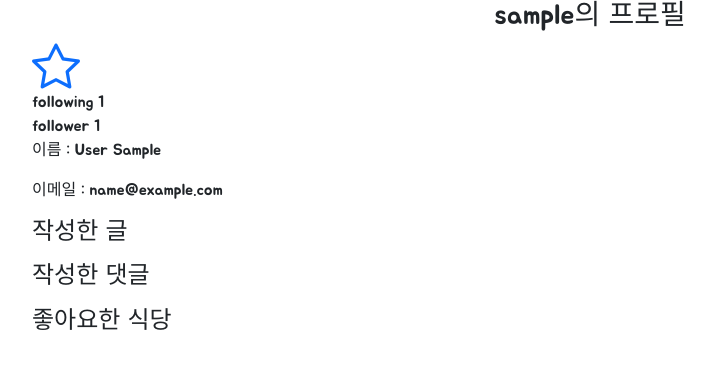
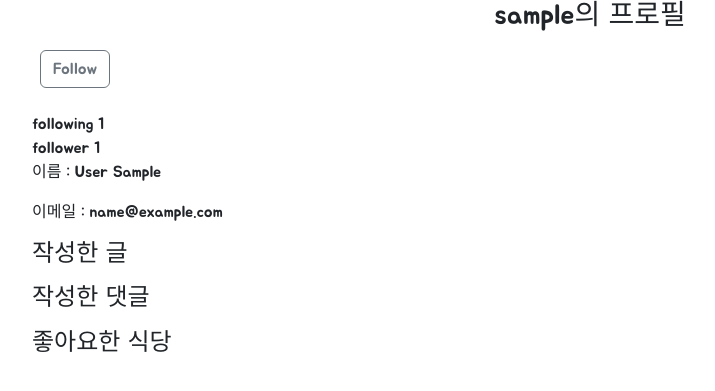
Before and after one commit to woocheolll/Dr.JJ, a Django app: page /accounts/1/ in a window 1280 px wide. Shown: the part 56-447 px from the top of the page, without its empty margins (50-765 px from the left). Run offline with Django 3.2, Linux system fonts and the light colour scheme; tables that the repository leaves empty hold one stand-in row (values such as "Sample post"); some libraries are stand-ins or nearby versions.

Commit message:
add follow js

```diff
--- /dev/null
+++ b/accounts/static/js/accounts/detail.js
@@ -0,0 +1,26 @@
+const followForm = document.querySelector('.follow-form')
+const csrftoken = document.querySelector('[name=csrfmiddlewaretoken]').value;
+
+followForm.addEventListener('submit', function (event) {
+  event.preventDefault()
+  axios({
+    method: 'post',
+    url: `/accounts/${followForm.dataset.userPk}/follow/`,
+    headers: { 'X-CSRFToken': csrftoken },
+  }).then((response) => {
+    // 팔로우 버튼 토글
+    const followBtn = document.querySelector('.follow-btn')
+    if (response.data.is_followed === false) {
+      followBtn.value = 'Follow'
+    } else {
+      followBtn.value = 'Unfollow'
+    }
+
+    // 팔로잉/팔로워 수 변경
+    const followingCnt = document.querySelector('.following-cnt')
+    const followerCnt = document.querySelector('.follower-cnt')
+
+    followingCnt.innerText = response.data.following_cnt
+    followerCnt.innerText = response.data.follower_cnt
+  })
+})
--- a/accounts/templates/accounts/detail.html
+++ b/accounts/templates/accounts/detail.html
@@ -1,6 +1,6 @@
 {% extends 'base.html' %}
 {% load django_bootstrap5 %}
-
+{% load static %}
 {% block content %}
   <div class="container">
     <section>
@@ -8,27 +8,27 @@
       <h3 class="text-center">{{ user }}의 프로필</h3>
       <div class="row">
         <!-- 프로필 사진 / 팔로우-->
-        <div class="col-3">
-          <div class="d-flex flex-column">
-            {% if article.image %}
-             <img src="{{ user.image.url }}" alt="{{ user.image }}" width="400" height="300">
+          <div class="m-2">
+            {% if request.user != user %}
+              <div>
+                <form class='follow-form' data-user-pk='{{ user.pk }}'>
+                  {% csrf_token %}
+                  {% if request.user in user.followers.all %}
+                    <input type="submit" class="btn btn-outline-secondary follow-btn" value='Unfollow'>
+                  {% else %}
+                    <input type="submit" class="btn btn-outline-secondary follow-btn" value='Follow'>
                   {% endif %}
-            {% if request.user != user %}
-              <a class="display-5" href="{% url 'accounts:follow' user.pk %}">
-                {% if request.user in user.followers.all %}
-                  <i class="bi bi-star-fill"></i>
-                {% else %}
-                  <i class="bi bi-star"></i>
+                </form>
+              </div>
             {% endif %}
-              </a>
-            {% endif %}
+          </div>
             <span class="m-0">
               following
-                {{ user.followings.count }}
+              <span class='following-cnt'>{{ user.followings.all|length }}</span>
             </span>
             <span>
               follower
-                {{ user.followers.count }}
+              <span class='follower-cnt'>{{ user.followers.all|length }}</span>
             </span>
           </div>
           <!-- 프로필 정보 -->
@@ -52,3 +52,8 @@
           <p></p>
         </div>
   {% endblock %}
+
+  {% block js %}
+  <script src="https://cdn.jsdelivr.net/npm/axios/dist/axios.min.js"></script>
+  <script src="{% static 'js/accounts/detail.js' %}"></script>
+{% endblock js %}
--- a/accounts/views.py
+++ b/accounts/views.py
@@ -102,12 +102,12 @@
 
 
 @login_required
-def follow(request, pk):
+def follow(request, user_pk):
     if request.user.is_authenticated:
-        person = get_object_or_404(get_user_model(), pk=pk)
+        person = get_object_or_404(get_user_model(), pk=user_pk)
         if request.user == person:
             messages.warning(request, "스스로 팔로우를 할 수 없습니다.")
-            return redirect("accounts:detail", pk)
+            return redirect("accounts:detail", user_pk)
             # if request.user.followings.filter(pk=user_pk).exists():
         if person.followers.filter(pk=request.user.pk).exists():
             person.followers.remove(request.user)
--- a/articles/templates/articles/detail.html
+++ b/articles/templates/articles/detail.html
@@ -3,7 +3,7 @@
 {% load static %}
 {% block content %}
 
-<div class='text-center'>
+<div class='text-center m-3'>
     <h1 class="mb-4">DETAIL페이지</h1>
 
     <p>리뷰 제목 : {{ review.title }}</p>
@@ -20,7 +20,7 @@
       {% endif %}
 
     <p>생성일 : {{ review.created_at }}</p>
-    <p>작성자 : {{ review.user }}</p>
+    <p>작성자 : <a class="text-decoration-none"  href={% url 'accounts:detail' review.user.pk %}>{{review.user}}</a></p>
 
 
     {% if review.image %}
```
Also changed, not shown: articles/migrations/0002_remove_review_thumbnail.py (added). Lines whose indentation alone changed are shown as unchanged.
